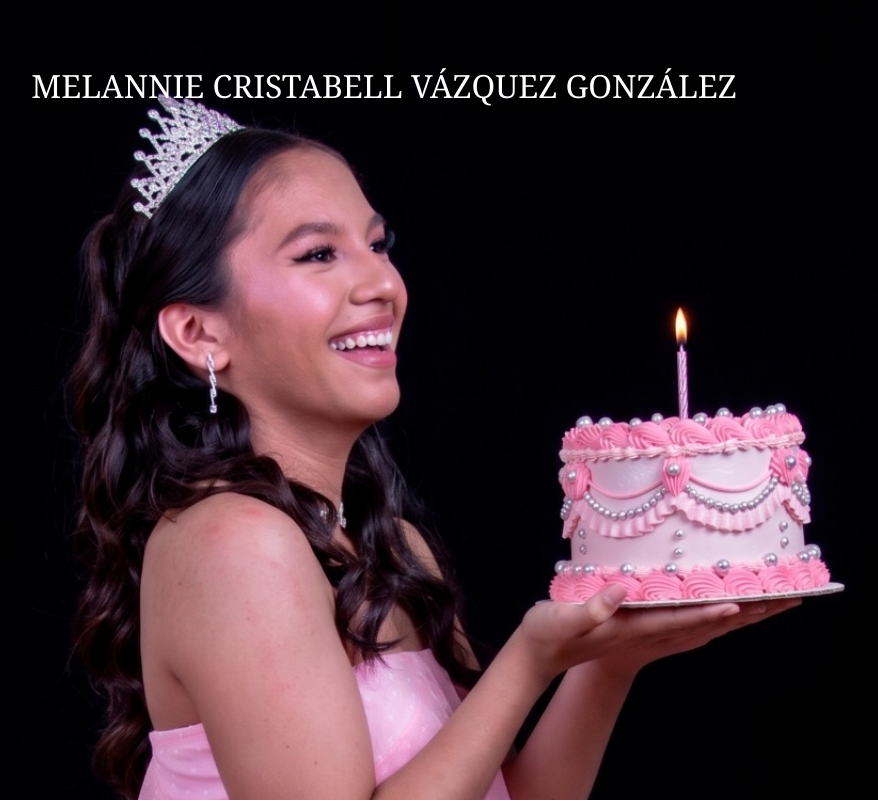
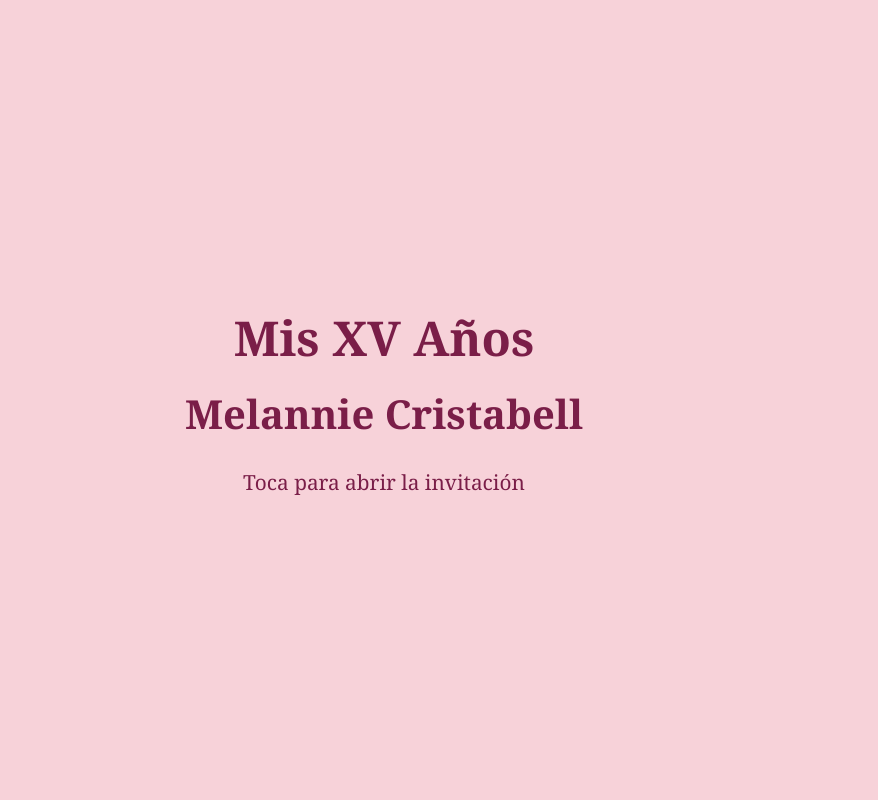
Before and after one commit to Frankfurt28/Frankfurt28..github.io, a plain HTML site: page index.html in a window 1280 px wide. Shown: the top 800 px of the page, without its empty margins (256-1134 px from the left). Drawn offline with Linux system fonts and the light colour scheme.

Commit message:
Update index.html

```diff
--- a/index.html
+++ b/index.html
@@ -18,6 +18,51 @@
         background:#F7D2D9;
         font-family: Georgia, serif;
     }
+
+    #pantallaInicio{
+    position:fixed;
+    inset:0;
+
+    background:#F7D2D9;
+
+    display:flex;
+    justify-content:center;
+    align-items:center;
+
+    text-align:center;
+
+    z-index:99999;
+
+    transition:opacity .8s ease;
+}
+
+.contenidoInicio{
+    color:#7A1E48;
+    padding:20px;
+    width:100%;
+    max-width:90%;
+}
+
+.contenidoInicio h2{
+    font-size:clamp(1.8rem, 7vw, 3rem);
+    margin-bottom:20px;
+}
+
+.contenidoInicio h1{
+    font-size:clamp(1.5rem, 6vw, 2.5rem);
+    margin-bottom:30px;
+    line-height:1.2;
+}
+
+.contenidoInicio p{
+    font-size:clamp(1rem, 4vw, 1.3rem);
+}
+
+@keyframes parpadeo{
+    50%{
+        opacity:.4;
+    }
+}
 
     /* HERO */
 
@@ -251,6 +296,20 @@
 
 <body>
 
+    <div id="pantallaInicio">
+
+    <div class="contenidoInicio">
+
+        <h2>Mis XV Años</h2>
+
+        <h1>Melannie Cristabell</h1>
+
+        <p>Toca para abrir la invitación</p>
+
+    </div>
+
+</div>
+
     <section class="hero">
 
         <img
@@ -438,20 +497,32 @@ actualizarContador();
 setInterval(actualizarContador,1000);
 
 const audioInvitacion = document.getElementById("musica");
+const pantallaInicio = document.getElementById("pantallaInicio");
 
-function iniciarMusica() {
+pantallaInicio.addEventListener("click", async () => {
 
-    audioInvitacion.volume = 0.8;
+    try{
 
-    audioInvitacion.play()
-        .catch(err => console.log("No se pudo reproducir:", err));
+        audioInvitacion.volume = 0.5;
 
-    document.removeEventListener("click", iniciarMusica);
-    document.removeEventListener("touchstart", iniciarMusica);
-}
+        await audioInvitacion.play();
 
-document.addEventListener("click", iniciarMusica);
-document.addEventListener("touchstart", iniciarMusica);
+    }catch(error){
+
+        console.log(error);
+
+    }
+
+    pantallaInicio.style.opacity = "0";
+
+    setTimeout(() => {
+
+        pantallaInicio.style.display = "none";
+
+    }, 800);
+
+});
+
 </script>
 
 </body>
```
